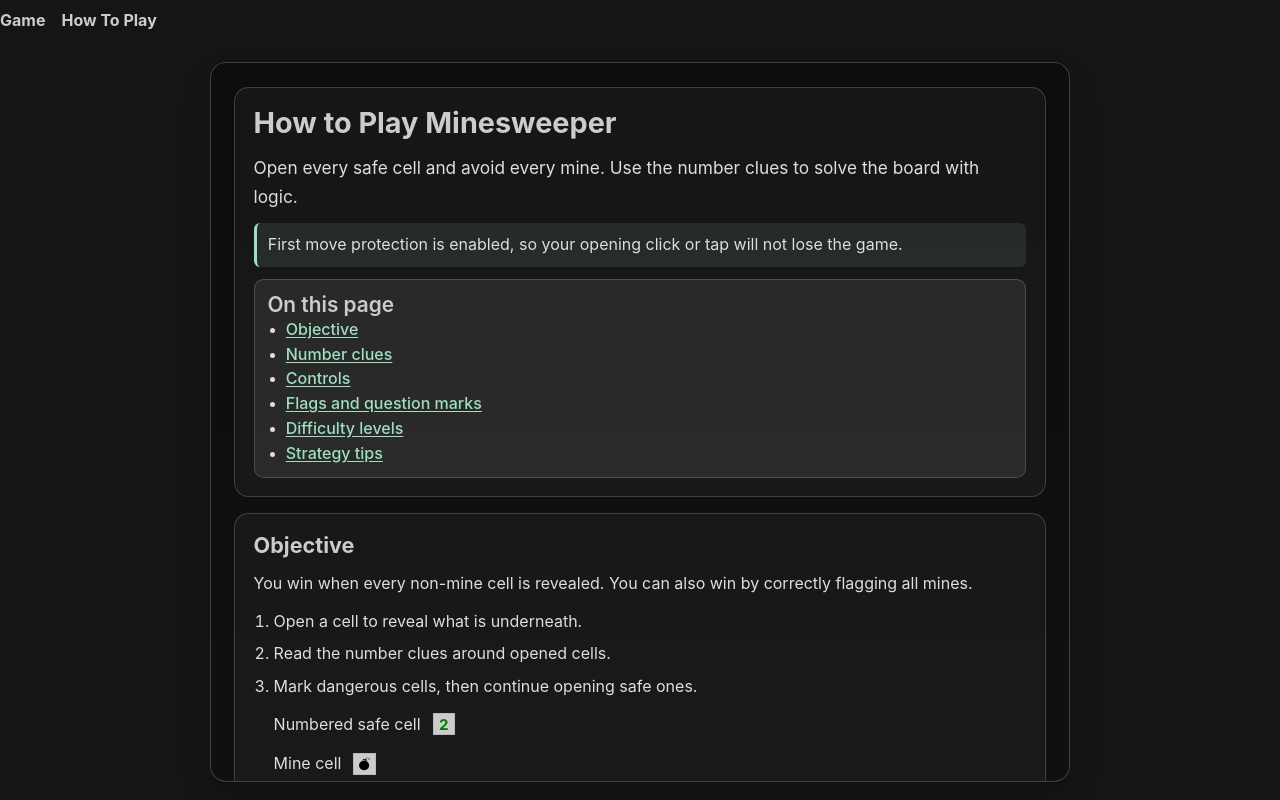
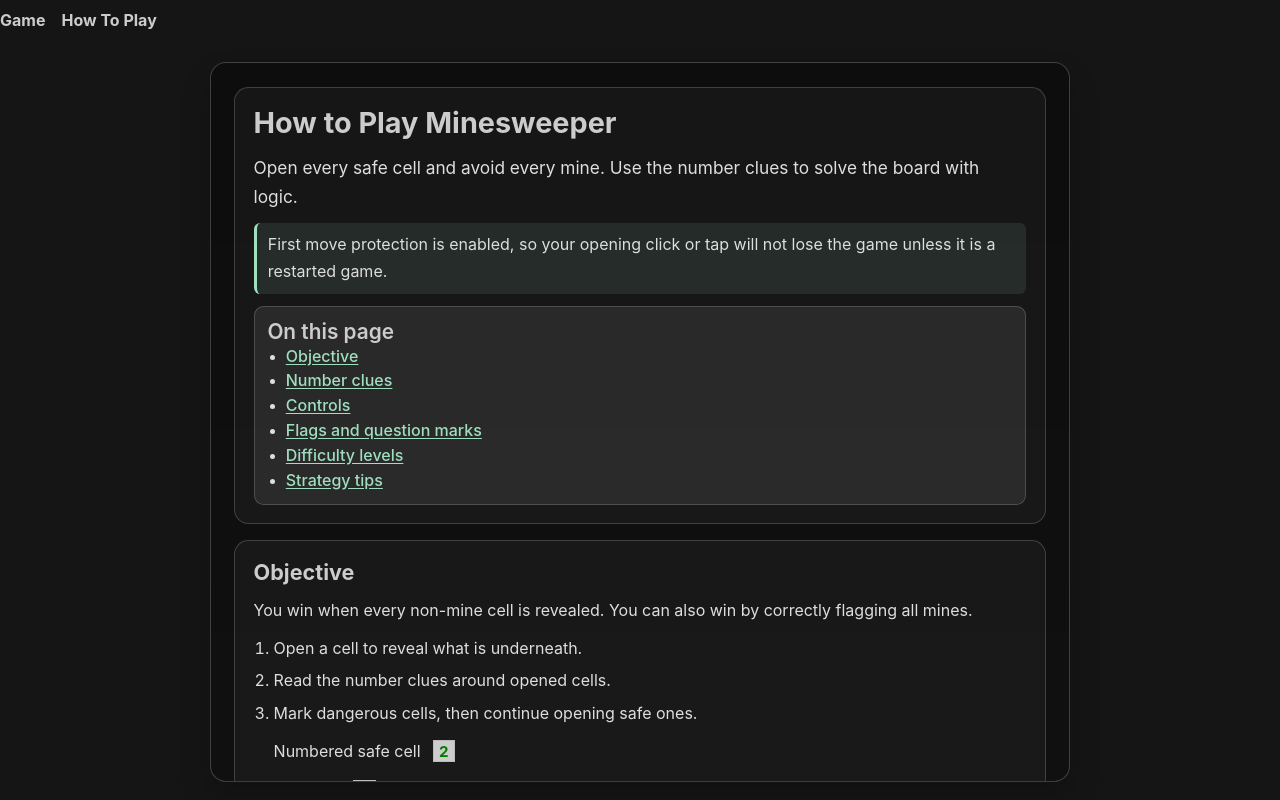
Before and after one commit to VladislavDegtyarenko/react-minesweeper, a Next.js app: page /how-to-play in a window 1280 px wide. Built offline with nearby package versions, Linux system fonts and the light colour scheme; no server answers.

Commit message:
improve explanation

```diff
--- a/src/app/(pages)/how-to-play/content.tsx
+++ b/src/app/(pages)/how-to-play/content.tsx
@@ -33,7 +33,7 @@
         </p>
         <p className={cx('note')}>
           First move protection is enabled, so your opening click or tap will
-          not lose the game.
+          not lose the game unless it is a restarted game.
         </p>
         <nav className={cx('toc')} aria-label="How to play sections">
           <p className={cx('tocTitle')}>On this page</p>
```
